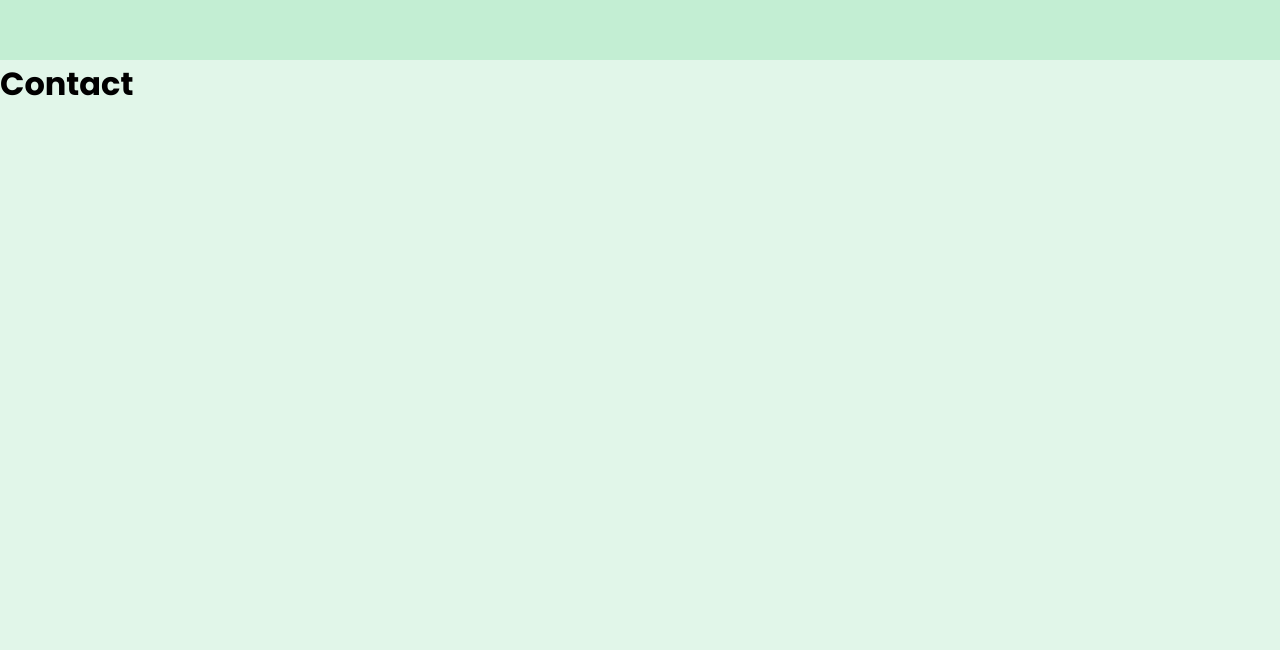
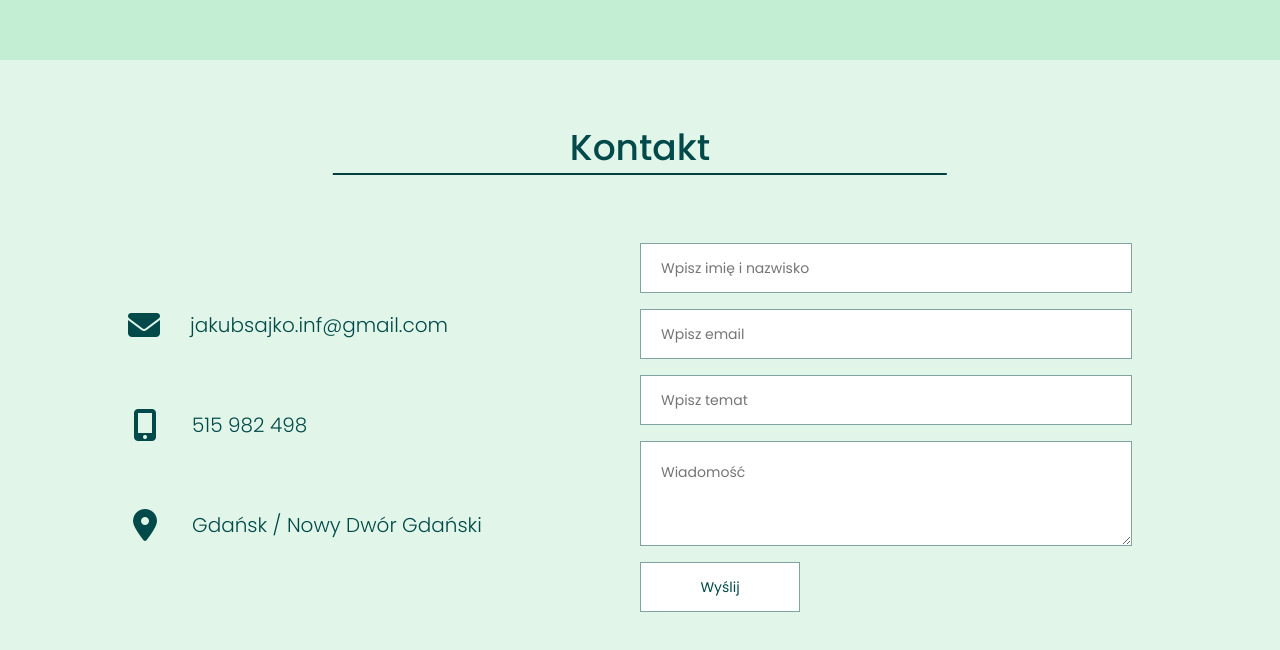
Before and after one commit to JAKUBSAJKO/project-to-cv, a React (Create React App) app: page / in a window 1280 px wide. Shown: the part 4390-5040 px from the top of the page. Before the commit the page ends 4498 px from the top, so only its background shows below. Built offline with nearby package versions, Linux system fonts and the light colour scheme.

Commit message:
contact component version 1

```diff
--- a/public/index.html
+++ b/public/index.html
@@ -25,6 +25,10 @@
       Learn how to configure a non-root public URL by running `npm run build`.
     -->
     <title>Jakub Sajko | CV</title>
+    <script
+      src="https://kit.fontawesome.com/bc401ef7f9.js"
+      crossorigin="anonymous"
+    ></script>
   </head>
   <body>
     <noscript>You need to enable JavaScript to run this app.</noscript>
--- a/src/components/contact/Contact.css
+++ b/src/components/contact/Contact.css
@@ -0,0 +1,118 @@
+.contact-container {
+  position: relative;
+  width: 80%;
+  margin: 0 auto;
+  padding: 60px 0;
+}
+
+.contact-header h2 {
+  position: relative;
+  text-align: center;
+  font-weight: 500;
+  font-size: 36px;
+  color: hsl(180, 94%, 15%);
+}
+
+.contact-header h2::after {
+  position: absolute;
+  content: "";
+  height: 2px;
+  width: 60%;
+  bottom: 0%;
+  left: 50%;
+  transform: translateX(-50%);
+  background: #023f3f;
+}
+
+.contact-content {
+  display: flex;
+}
+
+.contact-left {
+  flex: 1;
+  padding: 100px 0 20px 0;
+}
+
+.contact-left-mail,
+.contact-left-phone,
+.contact-left-city {
+  position: relative;
+  height: 100px;
+  display: flex;
+  align-items: center;
+}
+
+.contact-left-mail i {
+  font-size: 32px;
+  color: hsl(180, 94%, 15%);
+}
+
+.contact-left-phone i,
+.contact-left-city i {
+  font-size: 32px;
+  padding: 5px;
+  color: hsl(180, 94%, 15%);
+}
+
+.contact-left-mail h1,
+.contact-left-phone h1,
+.contact-left-city h1 {
+  color: hsl(180, 94%, 15%);
+  font-size: 20px;
+  font-weight: 300;
+  padding: 30px;
+}
+
+.contact-right {
+  flex: 1;
+}
+
+.contact-right form {
+  display: flex;
+  flex-direction: column;
+  padding: 60px 20px 40px 0;
+}
+
+.contact-right form input {
+  height: 50px;
+  margin: 8px 0;
+  padding: 0 20px;
+  font-size: 14px;
+  font-weight: 400;
+  font-family: "Poppins", sans-serif;
+  border: 1px solid rgba(2, 74, 74, 0.5);
+  outline: none;
+}
+
+.contact-right form textarea {
+  padding: 20px;
+  font-size: 14px;
+  font-weight: 400;
+  margin: 8px 0;
+  font-family: "Poppins", sans-serif;
+  border: 1px solid rgba(2, 74, 74, 0.5);
+  outline: none;
+}
+
+.contact-right form button {
+  height: 50px;
+  width: 160px;
+  margin: 8px 0;
+  font-family: "Poppins", sans-serif;
+  font-size: 14px;
+  border: 1px solid rgba(2, 74, 74, 0.5);
+  background: rgba(255, 255, 255, 1);
+  color: rgba(2, 74, 74, 1);
+  cursor: pointer;
+  transition: 1s;
+}
+
+.contact-right form button:hover {
+  background: hsl(180, 94%, 15%);
+  color: white;
+  transition: 1s;
+}
+
+.honeypot {
+  display: none;
+}
--- a/src/components/contact/Contact.js
+++ b/src/components/contact/Contact.js
@@ -3,8 +3,66 @@ import "./Contact.css";
 
 const Contact = () => {
   return (
-    <div>
-      <h1>Contact</h1>
+    <div className="contact-container">
+      <div className="contact-header">
+        <h2>Kontakt</h2>
+      </div>
+      <div className="contact-content">
+        <div className="contact-left">
+          <div className="contact-left-mail">
+            <i class="fas fa-envelope"></i>
+            <h1>jakubsajko.inf@gmail.com</h1>
+          </div>
+          <div className="contact-left-phone">
+            <i class="fas fa-mobile-alt"></i>
+            <h1>515 982 498</h1>
+          </div>
+          <div className="contact-left-city">
+            <i class="fas fa-map-marker-alt"></i>
+            <h1>Gdańsk / Nowy Dwór Gdański</h1>
+          </div>
+        </div>
+        <div className="contact-right">
+          <form
+            id="contactform"
+            action="https://formsubmit.io/send/jakubsajko.inf@gmail.com"
+            method="POST"
+          >
+            <input
+              name="_formsubmit_id"
+              type="text"
+              className="honeypot"
+            ></input>
+            <input
+              type="text"
+              name="name"
+              id="name"
+              placeholder="Wpisz imię i nazwisko"
+            />
+            <input
+              type="email"
+              name="email"
+              id="email"
+              placeholder="Wpisz email"
+            />
+            <input
+              type="text"
+              name="subjects"
+              id="subjects"
+              placeholder="Wpisz temat"
+            />
+            <textarea
+              name="msg"
+              id="msg"
+              rows="3"
+              placeholder="Wiadomość"
+            ></textarea>
+            <button type="submit" className="contact-btn" value="Submit">
+              Wyślij
+            </button>
+          </form>
+        </div>
+      </div>
     </div>
   );
 };
```
